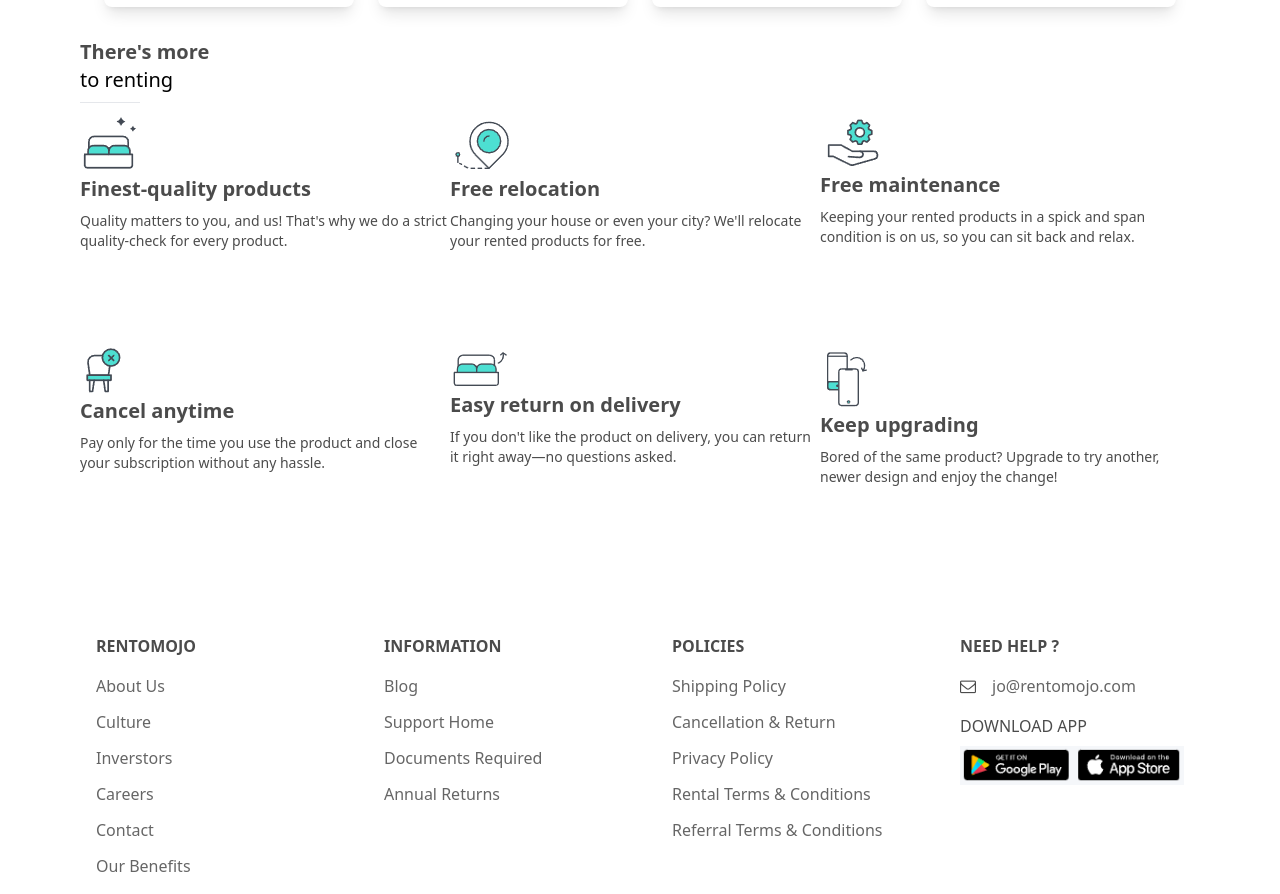
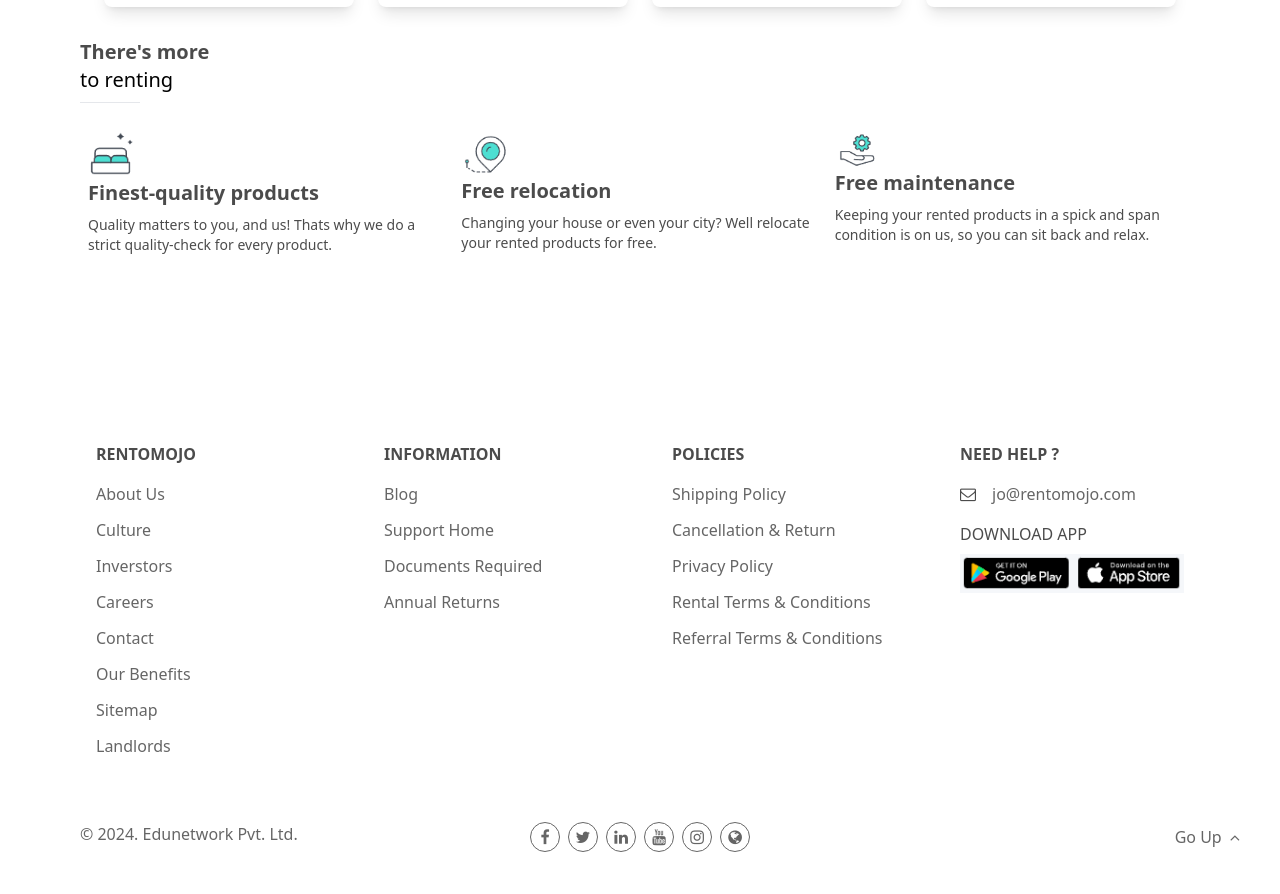
Before and after one commit to KaleemUllah700/rentmojo, a React (Create React App) app: page / in a window 1280 px wide. Shown: the part 1052-1946 px from the top of the page. Built offline with nearby package versions, Linux system fonts and the light colour scheme.

Commit message:
code updated

```diff
--- a/src/components/homepage/facilities/index.jsx
+++ b/src/components/homepage/facilities/index.jsx
@@ -1,4 +1,22 @@
 const Facilities = ()=>{
+
+const facilities = [
+    {
+        img : 'images/rent1.png',
+        heading: 'Finest-quality products',
+        description: 'Quality matters to you, and us! Thats why we do a strict quality-check for every product.'
+    },
+    {
+        img : 'images/rent2.png',
+        heading: 'Free relocation',
+        description: 'Changing your house or even your city? Well relocate your rented products for free.'
+    },
+    {
+        img : 'images/rent3.png',
+        heading: 'Free maintenance',
+        description: 'Keeping your rented products in a spick and span condition is on us, so you can sit back and relax.'
+    }
+]
     return (
         <div>
             <div className="bg-[white] h-[70px] mx-16 flex flex-col my-2 text-xl">
@@ -6,53 +24,18 @@
                 <h1>to renting</h1>
                 <hr className="my-2 w-[60px] text-black text-xl font-bold"  />
             </div>
-            <div className="bg-[white] h-[462px] mx-16 my-2">
-                <div className="flex items-center">
-                    <div className="w-[370px] h-[230px] bg-[white]">
-                        <img src="images/rent1.png" alt="rent1" />
-                        <div className="flex flex-col gap-2">
-                            <h1 className="text-xl font-semibold opacity-70">Finest-quality products</h1>
-                            <p className="text-sm opacity-70">Quality matters to you, and us! That's why we do a strict quality-check for every product.</p>
-                        </div>
-                    </div>
-                    <div className="w-[370px] h-[230px] bg-[white]">
-                        <img src="images/rent2.png" alt="rent2" />
-                        <div className="flex flex-col gap-2">
-                            <h1 className="text-xl font-semibold opacity-70">Free relocation</h1>
-                            <p className="text-sm opacity-70">Changing your house or even your city? We'll relocate your rented products for free.</p>
-                        </div>
-                    </div>
-                    <div className="w-[370px] h-[230px] bg-[white]">
-                        <img src="images/rent3.png" alt="rent3" />
-                        <div className="flex flex-col gap-2">
-                            <h1 className="text-xl font-semibold opacity-70">Free maintenance</h1>
-                            <p className="text-sm opacity-70">Keeping your rented products in a spick and span condition is on us, so you can sit back and relax.</p>
-                        </div>
-                    </div>
-                </div>
-                <div className="flex items-center">
-                    <div className="w-[370px] h-[230px] bg-[white]">
-                        <img src="images/rent4.png" alt="rent4" />
-                        <div className="flex flex-col gap-2">
-                            <h1 className="text-xl font-semibold opacity-70">Cancel anytime</h1>
-                            <p className="text-sm opacity-70">Pay only for the time you use the product and close your subscription without any hassle.</p>
-                        </div>
-                    </div>
-                    <div className="w-[370px] h-[230px] bg-[white]">
-                        <img src="images/rent5.png" alt="rent5" />
-                        <div className="flex flex-col gap-2">
-                            <h1 className="text-xl font-semibold opacity-70">Easy return on delivery</h1>
-                            <p className="text-sm opacity-70">If you don't like the product on delivery, you can return it right away—no questions asked.</p>
-                        </div>
-                    </div>
-                    <div className="w-[370px] h-[230px] bg-[white]">
-                        <img src="images/rent6.png" alt="rent6" />
-                        <div className="flex flex-col gap-2">
-                            <h1 className="text-xl font-semibold opacity-70">Keep upgrading</h1>
-                            <p className="text-sm opacity-70">Bored of the same product? Upgrade to try another, newer design and enjoy the change!</p>
-                        </div>
-                    </div>
-                </div>
+            <div className="bg-[white] h-[270px] mx-16 my-2 flex py-4">
+                {
+                    facilities.map((facility, index)=>(
+                            <div className="w-[370px] h-[230px] bg-[white] flex flex-col mx-2" key={index}>
+                                <img src={facility.img} alt="rent1" width={50} height={50} />
+                                <div className="flex flex-col gap-2">
+                                    <h1 className="text-xl font-semibold opacity-70">{facility.heading}</h1>
+                                    <p className="text-sm opacity-70">{facility.description}</p>
+                                </div>
+                            </div>
+                    ))
+                }
             </div>
         </div>
     )
--- a/src/components/homepage/features/index.jsx
+++ b/src/components/homepage/features/index.jsx
@@ -30,7 +30,6 @@
         description: 'WFH Essentails'
     },
 ]
-
     return (
         <div className="bg-[white] h-[150px] mx-16 flex justify-center my-2">
             {
```
